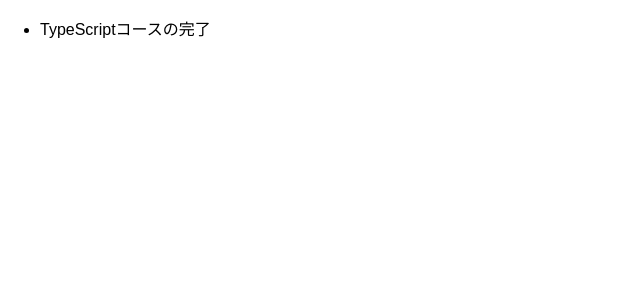
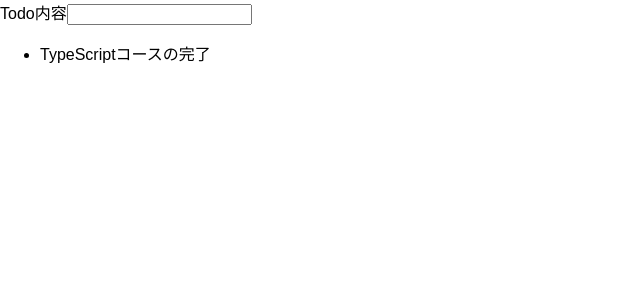
Before and after one commit to rum1r/understanding-ts-react, a React (Create React App) app: page / in a window 1280 px wide. Shown: the top 300 px of the page, without its empty margins (0-640 px from the left). Built offline with nearby package versions, Linux system fonts and the light colour scheme.

Commit message:
181. "ref" を使ったユーザ入力の取得

```diff
--- a/src/App.tsx
+++ b/src/App.tsx
@@ -1,5 +1,6 @@
 import React from 'react';
 import TodoList from './components/TodoList';
+import NewTodo from './components/NewTodo';
 
 // function App() {
 //   return (
@@ -12,6 +13,7 @@
   const todos = [{id: 't1', text: 'TypeScriptコースの完了'}];
   return (
     <div className="App">
+      <NewTodo />
       <TodoList items={todos} />
     </div>
   );
--- /dev/null
+++ b/src/components/NewTodo.tsx
@@ -0,0 +1,20 @@
+import React, { useRef } from "react";
+
+const NewTodo: React.FC = () => {
+  // 初期値 null
+  const textInputRef = useRef<HTMLInputElement>(null);
+  const todoSubmitHandler = (event: React.FormEvent) => {
+    event.preventDefault();
+    const enteredText = textInputRef.current!.value;
+    console.log(enteredText);
+  }
+  return (
+  <form onSubmit={todoSubmitHandler}>
+  <div>
+  <label htmlFor="todo-text">Todo内容</label>
+  <input type="text" id="todo-text" ref={textInputRef} />
+  </div>
+  </form>
+  );
+}
+export default NewTodo;
```
